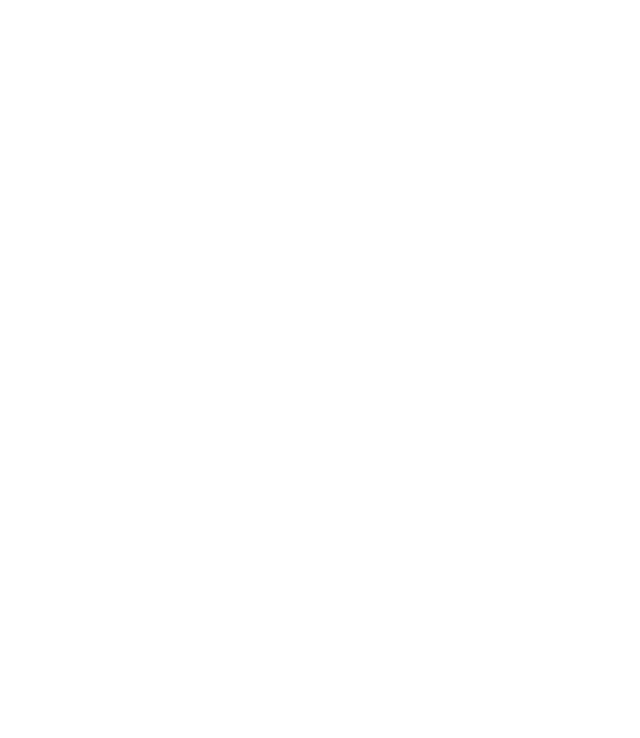
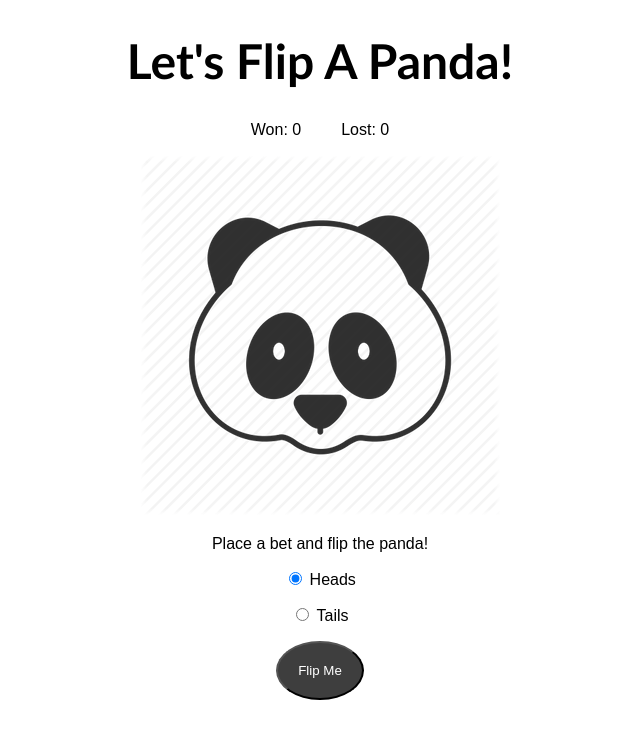
Before and after one commit to liliboxer/coin-toss, a plain HTML site: page index.html in a window 1280 px wide. Shown: the whole page, without its empty margins (320-960 px from the left). Drawn offline with Linux system fonts and the light colour scheme.

Commit message:
html/css skeleton

```diff
--- a/index.html
+++ b/index.html
@@ -4,9 +4,38 @@
     <meta charset="UTF-8">
     <meta name="viewport" content="width=device-width, initial-scale=1.0">
     <meta http-equiv="X-UA-Compatible" content="ie=edge">
-    <title>Document</title>
+    <link rel="stylesheet" href="./src/main.css">
+    <title>Coin Toss</title>
 </head>
+
 <body>
+    <h1>Let's Flip A Panda!</h1>
+
+    <p id='results'>
+        <span>Won: 0</span><span>Lost: 0</span>
+    </p>
+
+    <p>
+        <img src="./assets/face.png" alt="panda face">
+    </p>
+
+    <p id='message-results'>Place a bet and flip the panda!</p>
+
+    <p>
+        <label>
+            <input id='heads-choice' type='radio' name='coin-side' checked> Heads
+        </label>
+    </p>
+
+    <p>
+        <label>
+            <input id='tails-choice' type="radio" name='coin-side'> Tails
+        </label>
+    </p>
+
+    <p>
+        <button id='flip-button'>Flip Me</button>
+    </p>
 
 </body>
 </html>
--- a/src/main.css
+++ b/src/main.css
@@ -0,0 +1,24 @@
+body {
+    text-align: center;
+}
+
+h1 {
+    font-family: 'Gill Sans', 'Gill Sans MT', Calibri, 'Trebuchet MS', sans-serif;
+    font-size: 3em;
+}
+
+span {
+    margin: 0 20px;
+}
+
+p {
+    font-family: Arial, Helvetica, sans-serif;
+}
+
+button {
+    font-family: Arial, Helvetica, sans-serif;
+    padding: 20px;
+    border-radius: 50%;
+    background-color: rgb(62, 62, 62);
+    color: white;
+}
```
Also changed, not shown: assets/face.png (added), assets/tail.png (added).
